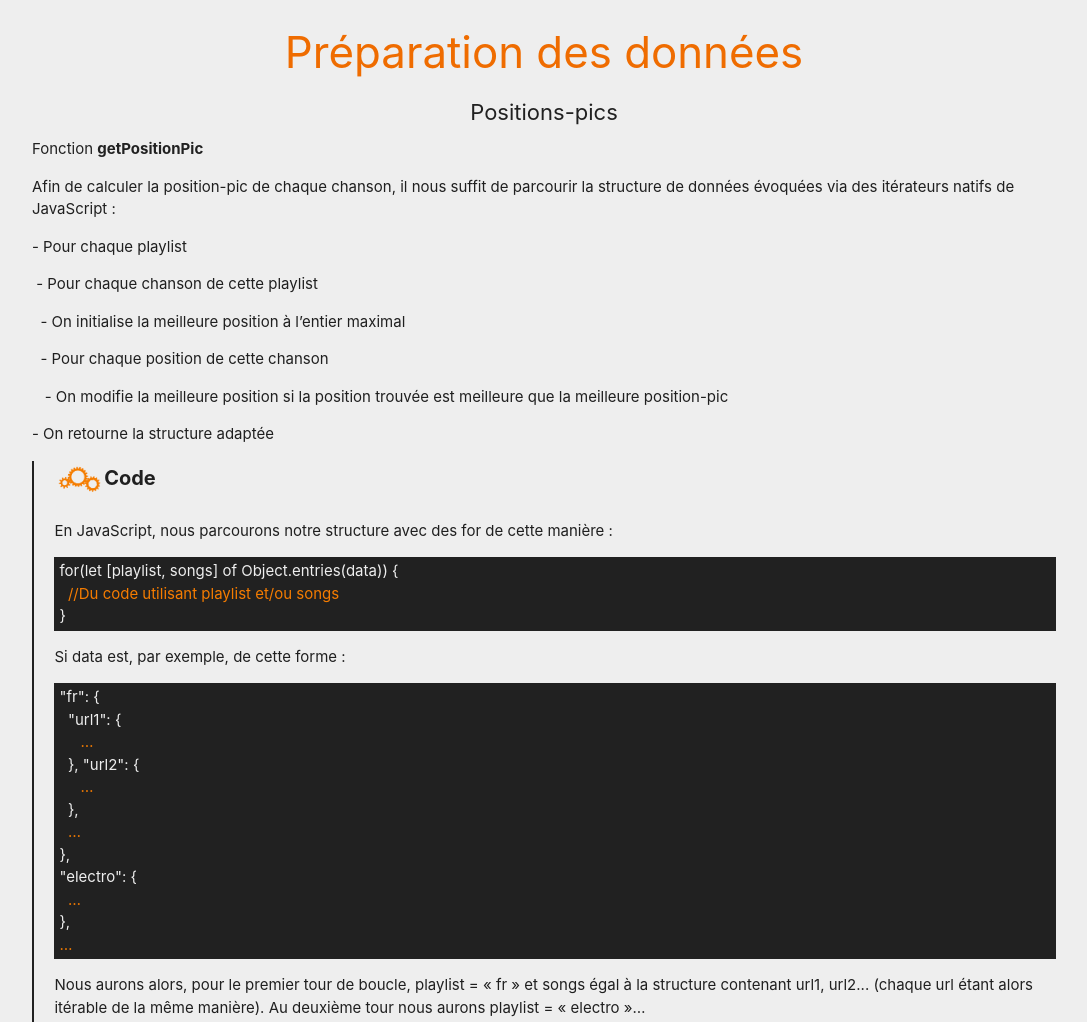
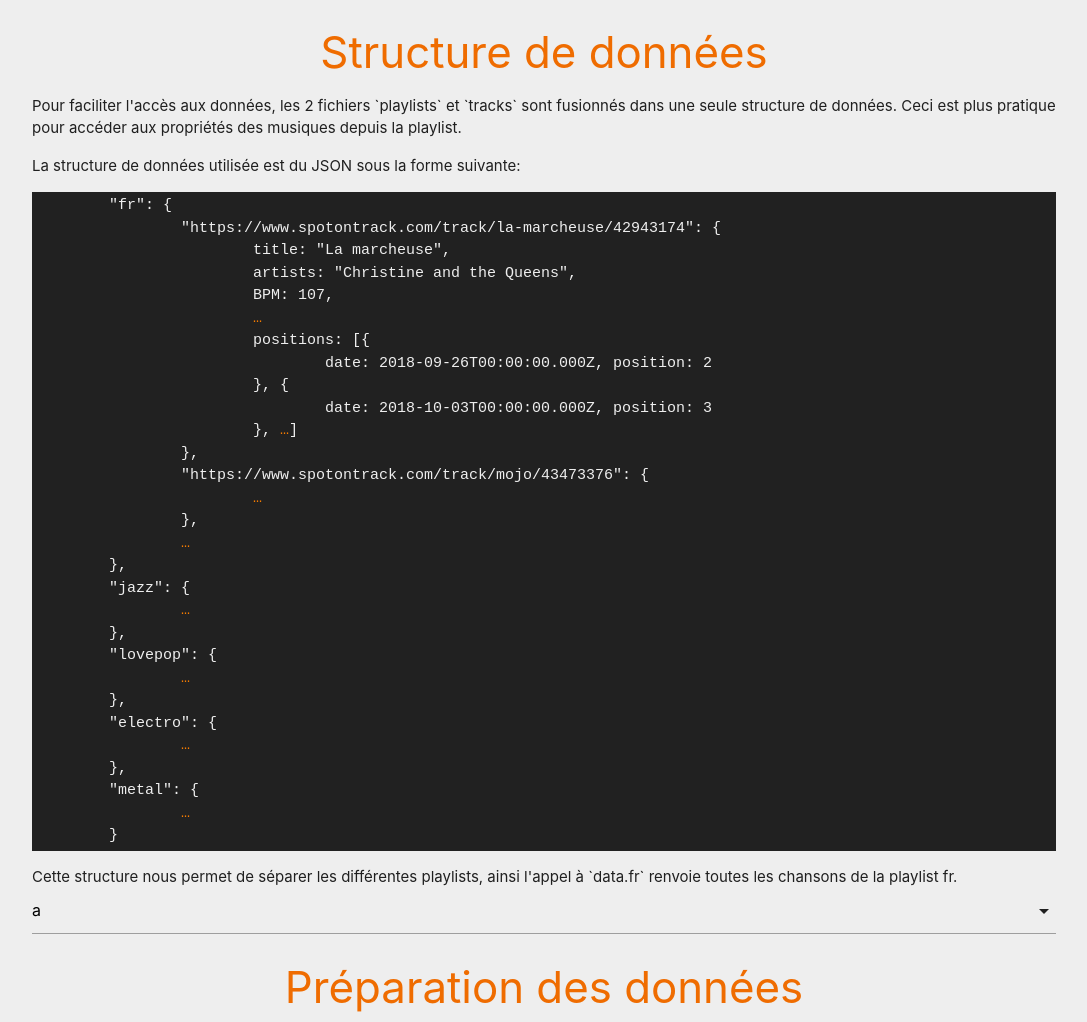
Before and after one commit to aliegeois/data-mining-project, a website: page public/index.html in a window 1280 px wide. Shown: the top 1022 px of the page, without its empty margins (96-1183 px from the left). Drawn offline with Linux system fonts and the light colour scheme.

Commit message:
exemple select

```diff
--- a/public/index.html
+++ b/public/index.html
@@ -13,6 +13,55 @@
 	<body>
 
 		<!-- <a id="test2" class="waves-effect btn buttons">Test</a> -->
+		<h3>Structure de données</h3>
+		<div class="rapport">
+			<p>Pour faciliter l'accès aux données, les 2 fichiers `playlists` et `tracks` sont fusionnés dans une seule structure de données.
+			Ceci est plus pratique pour accéder aux propriétés des musiques depuis la playlist.</p>
+			La structure de données utilisée est du JSON sous la forme suivante:
+			<pre class="codeSample">	"fr": {
+		"https://www.spotontrack.com/track/la-marcheuse/42943174": {
+			title: "La marcheuse",
+			artists: "Christine and the Queens",
+			BPM: 107,
+			<span class="comment">…</span>
+			positions: [{
+				date: 2018-09-26T00:00:00.000Z, position: 2
+			}, {
+				date: 2018-10-03T00:00:00.000Z, position: 3
+			}, <span class="comment">…</span>]
+		},
+		"https://www.spotontrack.com/track/mojo/43473376": {
+			<span class="comment">…</span>
+		},
+		<span class="comment">…</span>
+	},
+	"jazz": {
+		<span class="comment">…</span>
+	},
+	"lovepop": {
+		<span class="comment">…</span>
+	},
+	"electro": {
+		<span class="comment">…</span>
+	},
+	"metal": {
+		<span class="comment">…</span>
+	}</pre>
+		Cette structure nous permet de séparer les différentes playlists, ainsi l'appel à `data.fr` renvoie toutes les chansons de la playlist fr.
+		<select>
+			<optgroup label="1">
+				<option value="a">a</option>
+				<option value="b">b</option>
+			</optgroup>
+			<optgroup label="2">
+					<option value="c">c</option>
+					<option value="d">d</option>
+				</optgroup>
+		</select>
+		</div>
+
+
+
 		<!-- 2.1 -->
 		<h3>Préparation des données</h3>
 
@@ -35,7 +84,7 @@
 			<p>En JavaScript, nous parcourons notre structure avec des for de cette manière :</p>
 			<div class="codeSample">
 					for(let [playlist, songs] of Object.entries(data)) { <br />
-						&nbsp;&nbsp;<span class="comment">//Du code utilisant playlist et/ou songs</span> <br />
+						&nbsp;&nbsp;<span class="comment">// Du code utilisant playlist et/ou songs</span> <br />
 					} <br />
 			</div>
 			<p>Si data est, par exemple, de cette forme :</p>
--- a/public/main.js
+++ b/public/main.js
@@ -271,4 +271,8 @@ onload = () => {
 				rapport.innerHTML = res;
 			});
 	});*/
+
+
+	var elems = document.querySelectorAll('select');
+	var instances = M.FormSelect.init(elems);
 };
```
Also changed, not shown: main.js (+7 -6 lines).
